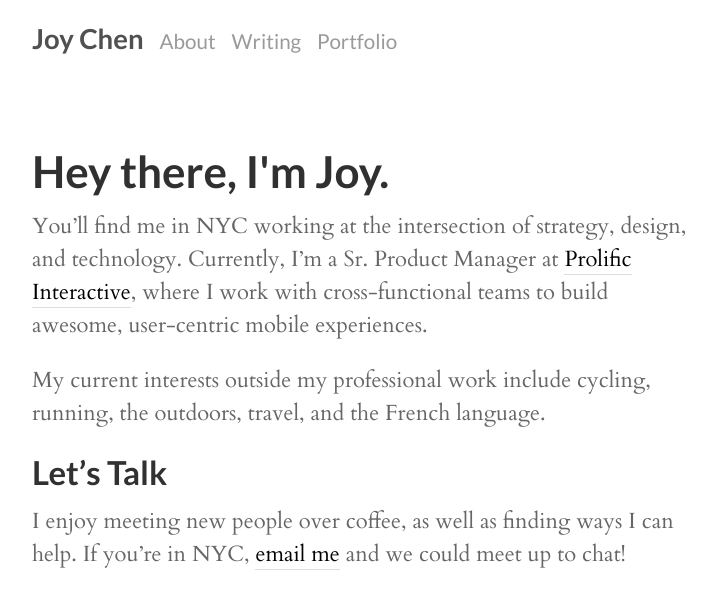
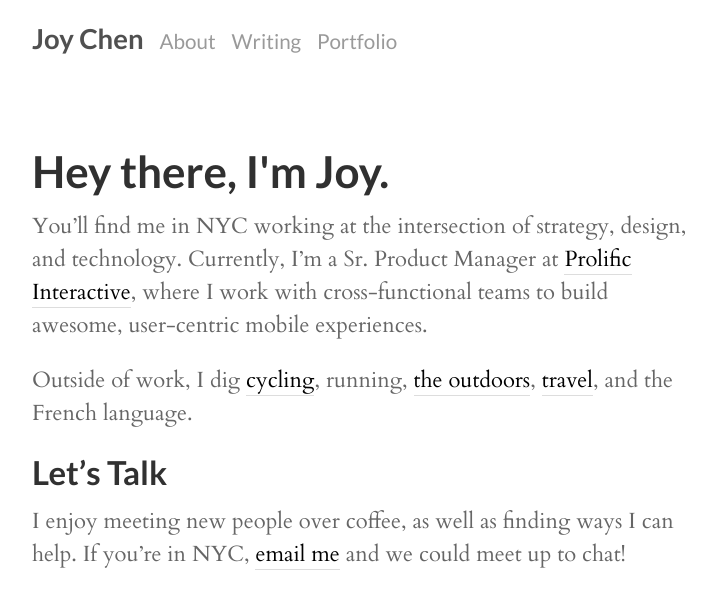
Before and after one commit to joyvchen/joyvchen.github.io, a Jekyll site: the page built from about.md, in a window 1280 px wide. Shown: the top 609 px of the page, without its empty margins (278-994 px from the left). Built offline with Jekyll 4.4.1, drawn with Linux system fonts in a browser that asks for light colours; nearby versions of some CDN libraries; some web fonts are replaced; Markdown is read by kramdown in place of the engine named in the settings.

Commit message:
update about page with links

```diff
--- a/about.md
+++ b/about.md
@@ -4,7 +4,7 @@ title: Hey there, I'm Joy.
 ---
 You'll find me in NYC working at the intersection of strategy, design, and technology. Currently, I'm a Sr. Product Manager at <a href="http://www.prolificinteractive.com/" target="_blank">Prolific Interactive</a>, where I work with cross-functional teams to build awesome, user-centric mobile experiences.
 
-My current interests outside my professional work include cycling, running, the outdoors, travel, and the French language.
+Outside of work, I dig <a href="https://www.strava.com/athletes/joychen" target="_blank">cycling</a>, running, <a href="https://www.instagram.com/p/4wlqQlF13K/?taken-by=jeyohwhy" target="_blank">the outdoors</a>, <a href="https://www.instagram.com/p/9NptuiF14C/?taken-by=jeyohwhy" target="_blank">travel</a>, and the French language.
 
 ## Let's Talk
 
```
